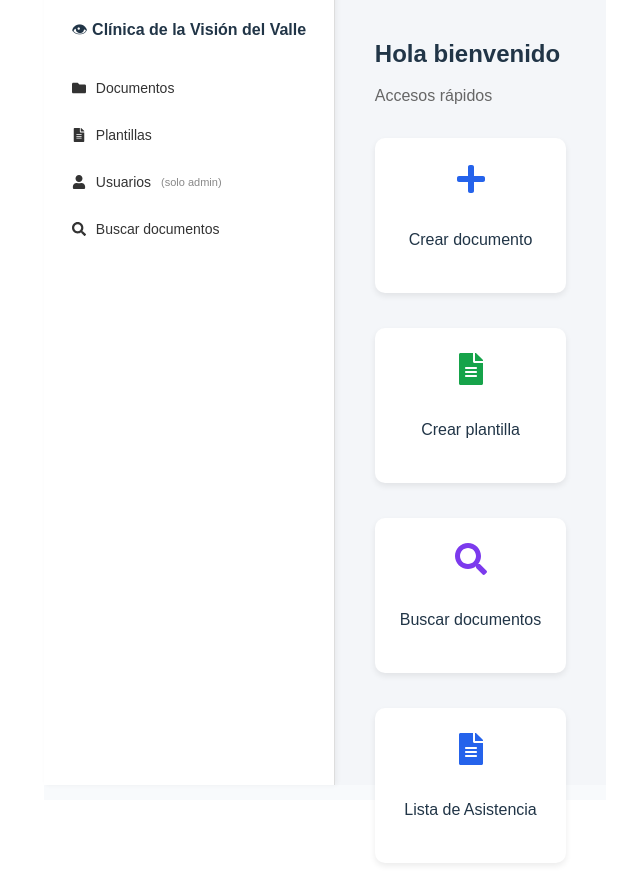
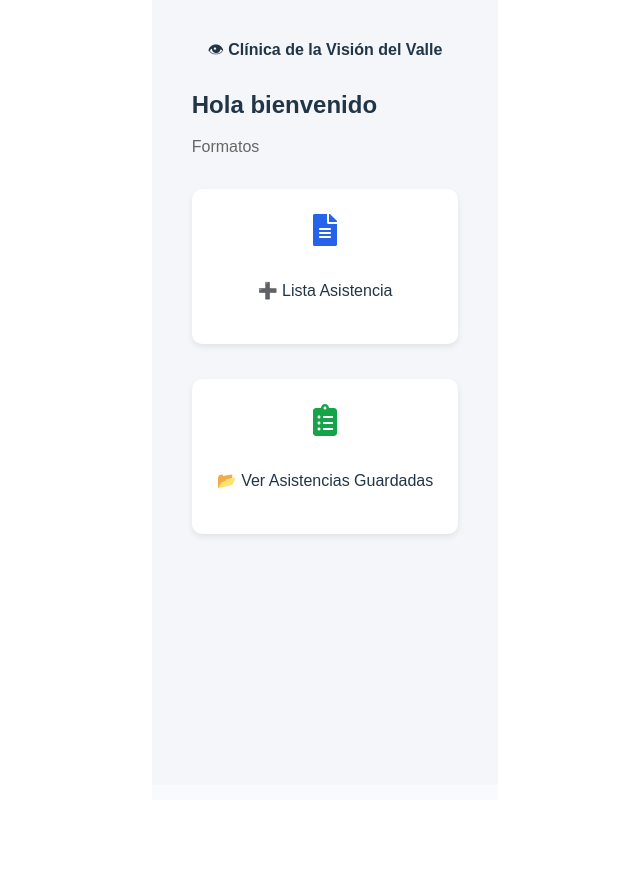
Before and after one commit to kevinrivas07/FrontendGestionDocumentalClinivsion, a React (Vite) app: page /home in a window 1280 px wide. Shown: the whole page, without its empty margins (315-955 px from the left). After the commit the page ends 800 px from the top, so only its background shows below. Built offline with nearby package versions, Linux system fonts and the light colour scheme; sample sign-in values are in the browser's storage.

Commit message:
Se suben modificaciones del home y de los pdf

```diff
--- a/src/App.jsx
+++ b/src/App.jsx
@@ -7,10 +7,11 @@ import ForgotPassword from "./components/ForgotPassword";
 import ResetPassword from "./components/ResetPassword";
 import AutoLogout from "./components/AutoLogout";
 import AsistenciaForm from "./components/AsistenciaForm";
+import AsistenciaList from "./components/AsistenciaList";
 
 import "./App.css";
 
-// ✅ Funciones fuera del render
+// 🔑 Helpers
 const getTokenPayload = () => {
   try {
     const token = localStorage.getItem("token");
@@ -31,7 +32,7 @@ const isAdmin = () => {
   return payload?.role === "admin";
 };
 
-// ✅ Componente reutilizable para rutas privadas
+// 🔒 Rutas protegidas
 const ProtectedRoute = ({ children, adminOnly = false }) => {
   if (!isLoggedIn()) {
     return <Navigate to="/login" replace />;
@@ -44,13 +45,13 @@ const ProtectedRoute = ({ children, adminOnly = false }) => {
 
 function App() {
   const handleLogout = () => {
-    localStorage.removeItem("token"); // 🔑 Elimina el token
+    localStorage.removeItem("token");
   };
 
   return (
     <Router>
       <div className="App">
-        {/* ⏱️ Auto cierre de sesión tras 2 minutos de inactividad */}
+        {/* ⏱️ Auto cierre de sesión tras inactividad */}
         <AutoLogout onLogout={handleLogout} />
 
         <Routes>
@@ -62,7 +63,26 @@ function App() {
           <Route path="/register-admin" element={<RegisterAdmin />} />
           <Route path="/forgot-password" element={<ForgotPassword />} />
           <Route path="/reset-password/:token" element={<ResetPassword />} />
-          <Route path="/asistencia" element={<AsistenciaForm />} />
+
+          {/* 📋 Asistencia */}
+          <Route
+            path="/asistencia"
+            element={
+              <ProtectedRoute>
+                <AsistenciaForm />
+              </ProtectedRoute>
+            }
+          />
+          <Route
+            path="/asistencias"
+            element={
+              <ProtectedRoute>
+                <AsistenciaList />
+              </ProtectedRoute>
+            }
+          />
+
+          {/* 🏠 Home */}
           <Route
             path="/home"
             element={
--- /dev/null
+++ b/src/components/AsistenciaList.jsx
@@ -0,0 +1,56 @@
+// src/components/AsistenciaList.jsx
+import { useEffect, useState } from "react";
+import axios from "axios";
+
+export default function AsistenciaList() {
+  const [asistencias, setAsistencias] = useState([]);
+
+  useEffect(() => {
+    const fetchData = async () => {
+      try {
+        const res = await axios.get("http://localhost:5000/api/asistencia");
+        setAsistencias(res.data);
+      } catch (err) {
+        console.error("❌ Error cargando asistencias:", err);
+      }
+    };
+    fetchData();
+  }, []);
+
+  const descargarPDF = async (id) => {
+    try {
+      const res = await axios.get(`http://localhost:5000/api/asistencia/${id}`, {
+        responseType: "blob",
+      });
+      const url = window.URL.createObjectURL(new Blob([res.data]));
+      const link = document.createElement("a");
+      link.href = url;
+      link.setAttribute("download", `Asistencia_${id}.pdf`);
+      document.body.appendChild(link);
+      link.click();
+      link.remove();
+    } catch (err) {
+      console.error("❌ Error al descargar PDF:", err);
+    }
+  };
+
+  return (
+    <div style={{ padding: "20px" }}>
+      <h2>📂 Asistencias Guardadas</h2>
+      {asistencias.length === 0 ? (
+        <p>No hay registros guardados</p>
+      ) : (
+        <ul>
+          {asistencias.map((a) => (
+            <li key={a._id} style={{ margin: "10px 0" }}>
+              <strong>{a.tema}</strong> — {a.fecha}
+              <button onClick={() => descargarPDF(a._id)} style={{ marginLeft: "10px" }}>
+                ⬇️ Descargar PDF
+              </button>
+            </li>
+          ))}
+        </ul>
+      )}
+    </div>
+  );
+}
--- a/src/components/Home.jsx
+++ b/src/components/Home.jsx
@@ -1,6 +1,13 @@
 import { useState, useEffect } from "react";
 import { useNavigate } from "react-router-dom";
-import { FaFolder, FaFileAlt, FaUser, FaSearch, FaPlus } from "react-icons/fa";
+import {
+  FaFolder,
+  FaFileAlt,
+  FaUser,
+  FaSearch,
+  FaPlus,
+  FaClipboardList,
+} from "react-icons/fa";
 import "../styles/Home.css";
 
 const Home = () => {
@@ -14,65 +21,24 @@ const Home = () => {
 
   return (
     <div className="home-container">
-      {/* Sidebar */}
-      <aside className="sidebar">
-        <h2 className="sidebar-title">👁 Clínica de la Visión del Valle</h2>
-        <nav className="sidebar-nav">
-          <button className="sidebar-btn">
-            <FaFolder /> <span>Documentos</span>
-          </button>
-          <button className="sidebar-btn">
-            <FaFileAlt /> <span>Plantillas</span>
-          </button>
-          <button className="sidebar-btn">
-            <FaUser /> <span>Usuarios</span>{" "}
-            <small className="only-admin">(solo admin)</small>
-          </button>
-          <button className="sidebar-btn">
-            <FaSearch /> <span>Buscar documentos</span>
-          </button>
-        </nav>
-      </aside>
-
       {/* Contenido principal */}
       <main className="main-content">
-        <h1 className="welcome-title">
-          Hola {nombreUsuario || "bienvenido"}
-        </h1>
-        <p className="welcome-subtitle">Accesos rápidos</p>
+        <h2 className="sidebar-title">👁 Clínica de la Visión del Valle</h2>
+        <h1 className="welcome-title">Hola {nombreUsuario || "bienvenido"}</h1>
+        <p className="welcome-subtitle">Formatos</p>
 
         <div className="quick-access">
-          <div
-            className="card"
-            onClick={() => navigate("/crear-documento")}
-          >
-            <FaPlus size={32} className="card-icon blue" />
-            <p>Crear documento</p>
+          {/* Registrar nueva lista de asistencia */}
+          <div className="card" onClick={() => navigate("/asistencia")}>
+            <FaFileAlt size={32} className="card-icon blue" />
+            <p>➕ Lista Asistencia</p>
           </div>
 
-          <div
-            className="card"
-            onClick={() => navigate("/crear-plantilla")}
-          >
-            <FaFileAlt size={32} className="card-icon green" />
-            <p>Crear plantilla</p>
+          {/* Ver listas guardadas */}
+          <div className="card" onClick={() => navigate("/asistencias")}>
+            <FaClipboardList size={32} className="card-icon green" />
+            <p>📂 Ver Asistencias Guardadas</p>
           </div>
-
-          <div
-            className="card"
-            onClick={() => navigate("/buscar-documentos")}
-          >
-            <FaSearch size={32} className="card-icon purple" />
-            <p>Buscar documentos</p>
-          </div>
-          <div
-  className="card"
-  onClick={() => navigate("/asistencia")}
->
-  <FaFileAlt size={32} className="card-icon blue" />
-  <p>Lista de Asistencia</p>
-</div>
-
         </div>
       </main>
     </div>
```
